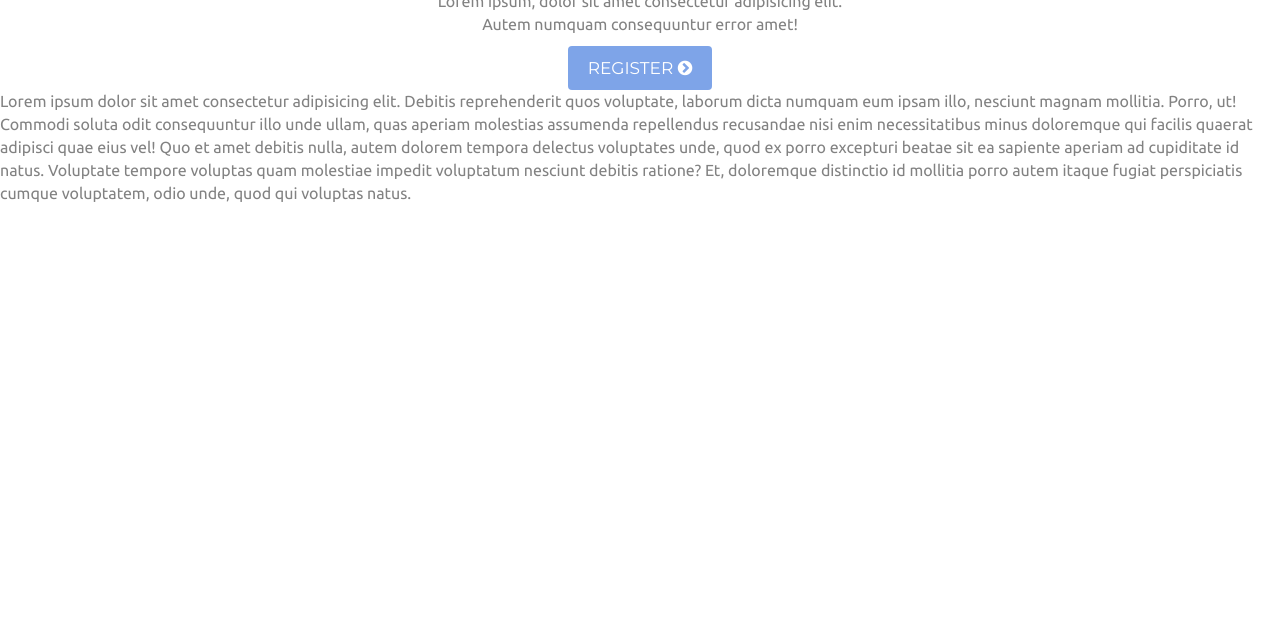
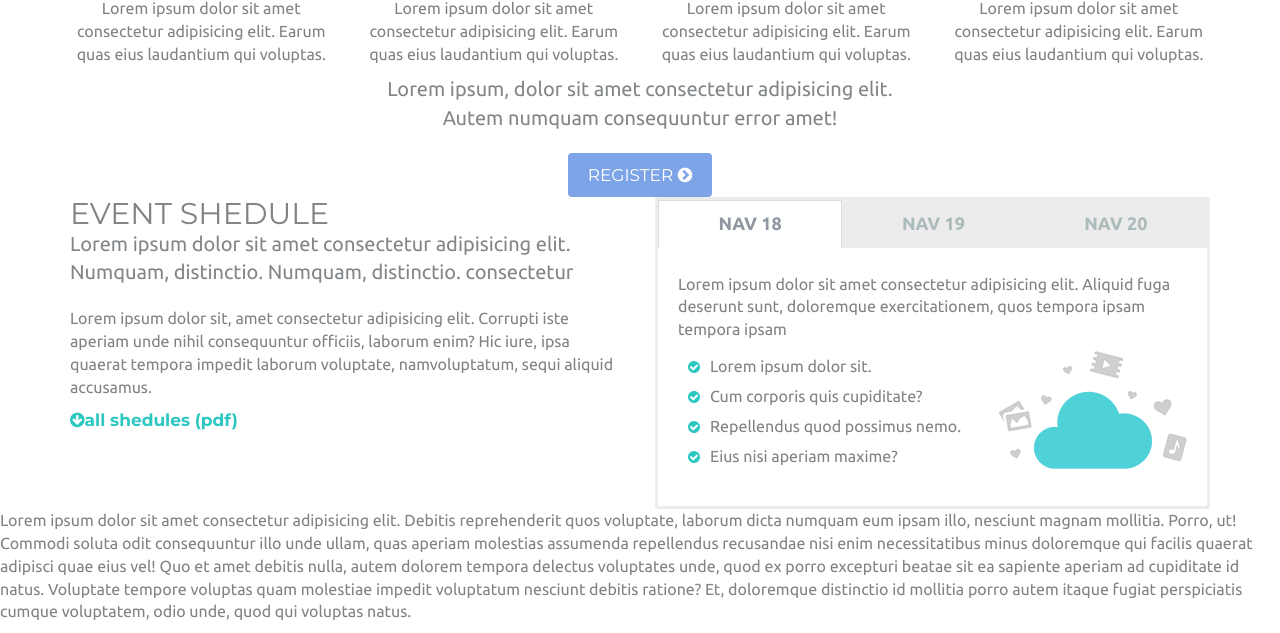
Before and after one commit to AndyMarg/eventide, a website: page public/index.html in a window 1280 px wide. Shown: the part 845-1478 px from the top of the page. Before the commit the page ends 1059 px from the top, so only its background shows below. Drawn offline with nearby package versions, Linux system fonts and the light colour scheme; files that its build step writes are made by us from their sources.

Commit message:
Events section design begin. (Lesson 10 finished)

```diff
--- a/public/index.html
+++ b/public/index.html
@@ -55,7 +55,7 @@
                     </div>
                 </div>
                 <div class="col-md-6">
-                    <div class="right-block">
+                    <div class="tabulates">
                         <div class="section-tabs">
                             <!-- Nav tabs -->
                             <ul class="nav nav-tabs nav-justified" role="tablist">
@@ -144,6 +144,58 @@
         </div>
     </section>
 
+    <section id="events">
+        <div class="container">
+            <div class="row">
+                <div class="col-md-6">
+                    <h2>event shedule</h2>
+                    <p class="large">Lorem ipsum dolor sit amet consectetur adipisicing elit.
+                        Numquam, distinctio.  Numquam, distinctio. consectetur</p>
+                    <p>Lorem ipsum dolor sit, amet consectetur adipisicing elit. Corrupti iste
+                        aperiam unde nihil consequuntur officiis, laborum enim? Hic iure, ipsa
+                        quaerat tempora impedit laborum voluptate, namvoluptatum, sequi aliquid
+                        accusamus.</p>
+                    <a href=""><i class="fa fa-arrow-circle-down"></i>all shedules (pdf)</a>
+                </div>
+                <div class="col-md-6">
+                    <div class="tabulates">
+                        <div class="section-tabs">
+                            <!-- Nav tabs -->
+                            <ul class="nav nav-tabs nav-justified" role="tablist">
+                                <li role="presentation" class="active">
+                                    <a href="#nav18" aria-controls="home" role="tab" data-toggle="tab">nav 18</a>
+                                </li>
+                                <li role="presentation">
+                                    <a href="#nav19" aria-controls="profile" role="tab" data-toggle="tab">nav 19</a>
+                                </li>
+                                <li role="presentation">
+                                    <a href="#nav20" aria-controls="profile" role="tab" data-toggle="tab">nav 20</a>
+                                </li>
+                            </ul>
+                            <!-- Tab panes -->
+                            <div class="tab-content clearfix">
+                                <div role="tabpanel" class="tab-pane fade in active" id="nav18">
+                                    <p>Lorem ipsum dolor sit amet consectetur adipisicing elit. Aliquid fuga deserunt sunt, doloremque exercitationem,
+                                        quos tempora ipsam tempora ipsam
+                                    </p>
+                                    <ul class="list-unstyled pull-left">
+                                        <li><i class="fa fa-check-circle"></i>Lorem ipsum dolor sit.</li>
+                                        <li><i class="fa fa-check-circle"></i>Cum corporis quis cupiditate?</li>
+                                        <li><i class="fa fa-check-circle"></i>Repellendus quod possimus nemo.</li>
+                                        <li><i class="fa fa-check-circle"></i>Eius nisi aperiam maxime?</li>
+                                    </ul>
+                                    <img src="img/tab_img.png" alt="" class="pull-right">
+                                </div>
+                                <div role="tabpanel" class="tab-pane fade" id="nav19">..nav19...</div>
+                                <div role="tabpanel" class="tab-pane fade" id="nav20">..nav20...</div>
+                            </div>
+                        </div> <!-- /.section-tabs-->
+                    </div>
+                </div>
+            </div>
+        </div>
+    </section>
+
     <p>Lorem ipsum dolor sit amet consectetur adipisicing elit. Debitis reprehenderit quos voluptate, laborum dicta numquam
         eum ipsam illo, nesciunt magnam mollitia. Porro, ut! Commodi soluta odit consequuntur illo unde ullam, quas aperiam
         molestias assumenda repellendus recusandae nisi enim necessitatibus minus doloremque qui facilis quaerat adipisci
--- /dev/null
+++ b/src/scss/events.scss
@@ -0,0 +1,13 @@
+@import "partials/mixins";
+@import "partials/params";
+
+#events {
+    padding: 60px 0;
+    & h2 {margin-bottom: 20px;}
+    & a {
+        text-transform: uppercase;
+        & i {
+            margin-right: 10px;
+        }
+    }
+}
--- a/src/scss/main.scss
+++ b/src/scss/main.scss
@@ -63,3 +63,49 @@ section {position: relative;}
         background-color: #474c52;
     }
 }
+
+p.large {
+    margin-bottom: 20px;
+    color: #828689;
+    font-size: 20px;
+}
+
+.tabulates {
+    border: 3px solid #ececec;
+    border-radius: 2px;
+
+    & .tab-content {
+        padding: 25px 20px;
+
+        & ul {
+            padding-left: 10px;
+            & li {
+                line-height: 30px;
+                & i {
+                    margin-right: 10px;
+                    font-size: 14px;
+                    color: $link-color;
+                }
+            }
+        }
+    }
+
+    & .nav-tabs {
+        & a {text-transform: uppercase;}
+
+        & li {
+            background-color:  #ececec;
+            & a {
+                font-family: $default-font-family;
+                font-size: 18px;
+                font-weight: 700;
+                color: #abbaba;
+                border: none;
+                border-radius: 0;
+            }
+            &.active a{
+                color: #9097a1;
+            }
+        }
+    }
+}
--- a/src/scss/speakers.scss
+++ b/src/scss/speakers.scss
@@ -5,56 +5,10 @@
     padding-top: 60px;
     border-bottom: 2px solid #f0f0f0;
 
-    & p.large {
-        margin-bottom: 20px;
-        color: #828689;
-        font-size: 20px;
-    }
-
     & .left-block {
         & h2 {
             margin-bottom: 20px;
             color: #828689;
-        }
-    }
-
-    & .right-block {
-        border: 3px solid #ececec;
-        border-radius: 2px;
-
-        & .tab-content {
-            padding: 25px 20px;
-
-            & ul {
-                padding-left: 10px;
-                & li {
-                    line-height: 30px;
-                    & i {
-                        margin-right: 10px;
-                        font-size: 14px;
-                        color: $link-color;
-                    }
-                }
-            }
-        }
-
-        & .nav-tabs {
-            & a {text-transform: uppercase;}
-
-            & li {
-                background-color:  #ececec;
-                & a {
-                    font-family: $default-font-family;
-                    font-size: 18px;
-                    font-weight: 700;
-                    color: #abbaba;
-                    border: none;
-                    border-radius: 0;
-                }
-                &.active a{
-                    color: #9097a1;
-                }
-            }
         }
     }
 
```
